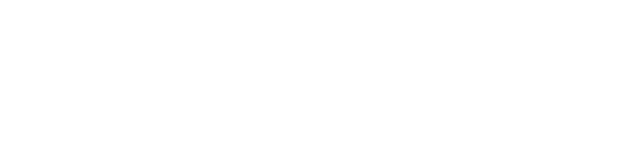
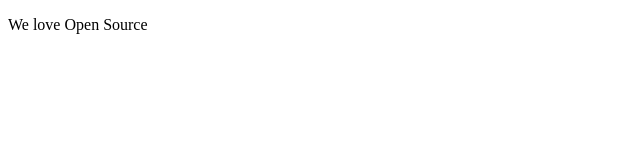
Before and after one commit to gcharpe1604/collab-practice, a plain HTML site: page index.html in a window 1280 px wide. Shown: the whole page, without its empty margins (0-640 px from the left). Drawn offline with Linux system fonts and the light colour scheme.

Commit message:
Added Paragraph

```diff
--- a/index.html
+++ b/index.html
@@ -6,6 +6,6 @@
     <title>Collab</title>
 </head>
 <body>
-
+    <p>We love Open Source</p>
 </body>
 </html>
```
